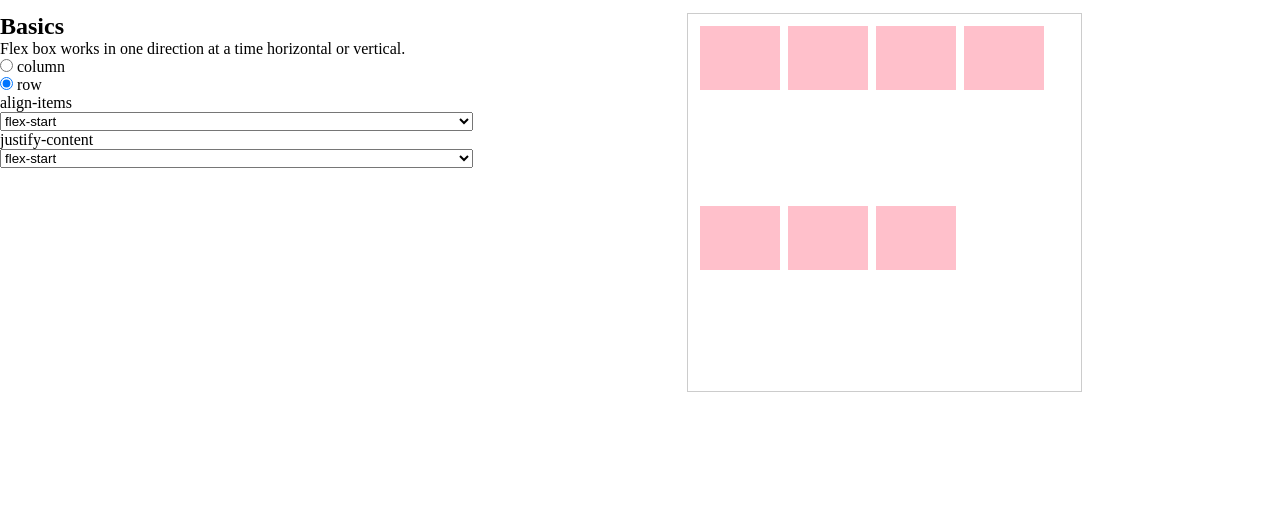
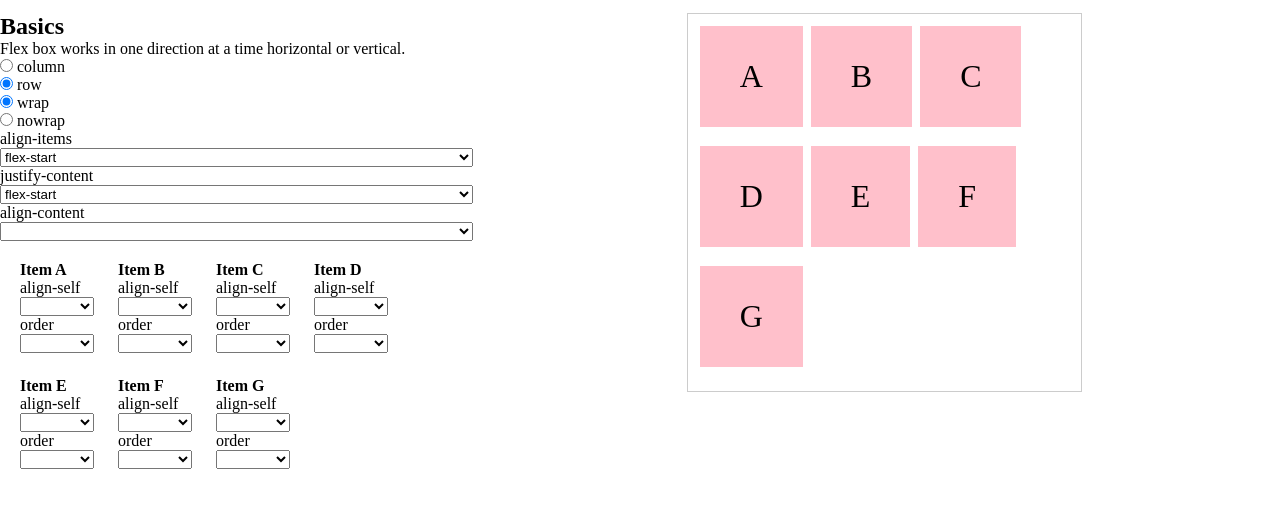
Before and after one commit to matthewtrefz/csstutorial, a website: page index.html in a window 1280 px wide. Shown: the part 30-538 px from the top of the page. Drawn offline with nearby package versions, Linux system fonts and the light colour scheme; some packages are replaced by stand-ins of ours.

Commit message:
item controls added. reduced the size of the container to better illustrate the placement properties of flex-box.

```diff
--- a/components/flex-box/flex-box.scss
+++ b/components/flex-box/flex-box.scss
@@ -10,6 +10,14 @@
 
 	&.row {
 		flex-direction: row;
+	}
+
+	&.wrap {
+		flex-wrap: wrap;
+	}
+
+	&.nowrap {
+		flex-wrap: nowrap;
 	}
 
 	&.align-flex-start {
@@ -26,6 +34,22 @@
 	}
 	&.align-stretch {
 		align-items: stretch;
+	}
+
+	&.align-content-flex-start {
+		align-content: flex-start;
+	}
+	&.align-content-flex-end {
+		align-content: flex-end;
+	}
+	&.align-content-center {
+		align-content: center;
+	}
+	&.align-content-baseline {
+		align-content: baseline;
+	}
+	&.align-content-stretch {
+		align-content: stretch;
 	}
 
 	&.justify-flex-start {
@@ -49,8 +73,49 @@
 }
 
 .flex-item {
+	align-items: center;
 	background-color: pink;
+	display: flex;
 	margin: 0.25rem;
-	height: 5rem;
-	width: 5rem;
+	justify-content: center;
+	padding: 2em 2.5em;
+
+	&.align-self-flex-start {
+		align-self: flex-start;
+	}
+	&.align-self-flex-end {
+		align-self: flex-end;
+	}
+	&.align-self-center {
+		align-self: center;
+	}
+	&.align-self-baseline {
+		align-self: baseline;
+	}
+	&.align-self-stretch {
+		align-self: stretch;
+	}
+
+	.index {
+		font-size: 2em;
+	}
 }
+
+.element {
+	display:flex;
+	flex-flow: column;
+}
+
+.item-list-controls {
+	box-sizing: border-box;
+	display: flex;
+	flex-flow: row wrap;
+	list-style: none;
+	padding:0.5rem;
+
+	.control {
+		box-sizing: border-box;
+		margin: 0.25rem;
+		padding: 0.5rem;
+	}
+}
--- a/components/flex-box/flex-box.template.html
+++ b/components/flex-box/flex-box.template.html
@@ -8,9 +8,16 @@
 			<p>
 				Flex box works in one direction at a time horizontal or vertical.
 			</p>
+			<form>
 				<div class="element" data-ng-repeat="value in flexBoxVm.flexBoxPropertyList.direction">
 					<label for="flex-direction-{{value}}">
-				<input type="radio" data-ng-model="flexBoxVm.demoControl.direction" ng-value="value" name="flex-direction" id="flex-direction-{{value}}" /> {{value}}
+						<input type="radio" data-ng-model="flexBoxVm.demoControl.direction" ng-value="value" name="flex-direction" id="flex-direction-{{value}}"/> {{value}}
+					</label>
+				</div>
+
+				<div class="element" data-ng-repeat="value in flexBoxVm.flexBoxPropertyList.wrap">
+					<label for="flex-wrap-{{value}}">
+						<input type="radio" data-ng-model="flexBoxVm.demoControl.wrap" ng-value="value" name="flex-wrap" id="flex-wrap-{{value}}"/> {{value}}
 					</label>
 				</div>
 
@@ -31,17 +38,57 @@
 						id="justify-content"
 					></select>
 				</div>
+
+				<div class="element">
+					<label for="align-content">align-content</label>
+					<select
+						data-ng-model="flexBoxVm.demoControl.alignContent"
+						data-ng-options="value for value in flexBoxVm.flexBoxPropertyList.alignContent"
+						id="align-content"
+					></select>
+				</div>
+			</form>
+			<ul class="item-list-controls">
+				<li data-ng-repeat="item in flexBoxVm.itemList"
+					class="control">
+					<strong>Item {{item.label}}</strong>
+					<div class="element">
+						<label for="align-self">align-self</label>
+						<select
+							data-ng-model="item.alignSelf"
+							data-ng-options="value for value in flexBoxVm.flexBoxPropertyList.alignItems"
+							id="align-self"
+						></select>
+					</div>
+					<div class="element">
+						<label for="item-order">order</label>
+						<select
+							data-ng-model="item.order"
+							data-ng-options="value for value in flexBoxVm.itemOrderList"
+							id="item-order"
+						></select>
+					</div>
+				</li>
+			</ul>
 		</section>
 	</div>
 	<div class="demo-area">
 		<div class="container flex-container"
 		     data-ng-class="[
 				'align-' + flexBoxVm.demoControl.alignItems,
+				'align-content-' + flexBoxVm.demoControl.alignContent,
 				flexBoxVm.demoControl.direction,
 				'justify-' + flexBoxVm.demoControl.justifyContent,
 				flexBoxVm.demoControl.wrap
 			]">
-			<div class="flex-item" data-ng-repeat="item in flexBoxVm.itemList"></div>
+			<div data-ng-repeat="item in flexBoxVm.itemList"
+			     data-ng-class="[
+			        'align-self-' + item.alignSelf
+			     ]"
+			     data-ng-style="{'order':item.order}"
+			     class="flex-item">
+				<div class="index">{{item.label}}</div>
+			</div>
 		</div>
 	</div>
 </article>
```
Also changed, not shown: app/app.scss (+6 -3 lines), components/flex-box/flex-box.controller.js (+13 -1 lines), components/flex-box/flex-box.service.js (+31 -2 lines). Lines whose indentation alone changed are shown as unchanged.
